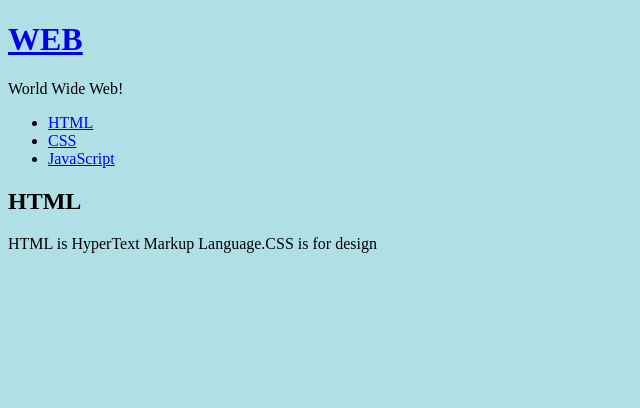
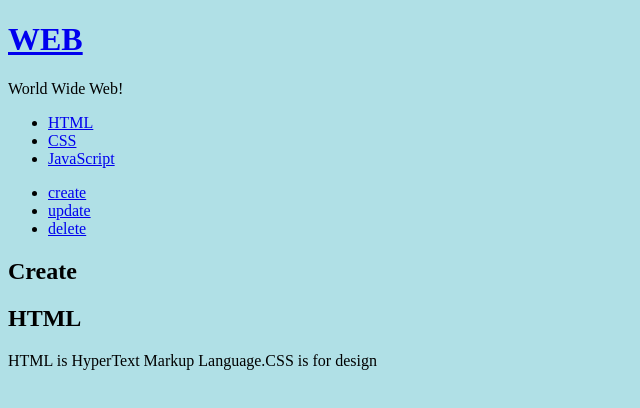
Before and after one commit to azureun/REACT-PRAC, a React (Create React App) app: page / in a window 1280 px wide. Shown: the top 408 px of the page, without its empty margins (0-640 px from the left). Built offline with nearby package versions, Linux system fonts and the light colour scheme.

Commit message:
24.12.06 / 1-19

```diff
--- a/src/App.js
+++ b/src/App.js
@@ -2,20 +2,16 @@
 import TOC from './components/TOC';
 import Content from './components/Content';
 import Subject from "./components/Subject";
+import Control from "./components/Control";
+import ReadContent from "./components/ReadContent";
+import CreateContent from "./components/CreateContent";
+
 import './App.css';
-
-
-//class Subject을 src/components/Subject.js안에 넣어 관리
-
-//TOC(Table of Content) : 목차
-//여기 있던 class TOC를 src/components/TOC.js안에 넣어 관리
-
-// Content 컴포넌트는 <article> 부분을 컴포넌트로 변환 한 것
-//class Content를 src/components/Content.js안에 넣어 관리
 
 class App extends Component {
     constructor(props){
         super(props);
+        this.max_content_id = 3;
         this.state = {  //가장 먼저 컴포넌트 초기화
             mode:'read',
             selected_content_id: 2,     //contents 리스트의 2번째 내용이 선택돼 있게 함.
@@ -30,10 +26,11 @@
     }
     render() {
         console.log('App render');
-        var _title, _desc = null;
+        var _title, _desc = null, _article = null;
         if(this.state.mode === 'welcome'){
             _title = this.state.welcome.title;
             _desc = this.state.welcome.desc;
+            _article = <ReadContent title={_title} desc={_desc}></ReadContent>
         } else if (this.state.mode === 'read') {
             var i =0;
             while(i < this.state.contents.length){
@@ -46,42 +43,55 @@
                 i = i + 1;
             }
         }
+        else if(this.state.mode === 'create'){
+            _article=<CreateContent onSubmit={function(_title, _desc){
+                this.max_content_id = this.max_content_id + 1;
+
+                //this.state.contents.push({});     //원본을 변경한다.
+                //this.state.contents.concat({});   //원본을 변경하지 않는다.
+
+                //this.state.contents.push({id:this.max_content_id, title:_title, desc:_desc});
+                //var _contents = this.state.contents.concat({id:this.max_content_id, title:this._title, desc:_desc});
+                var newContents = Array.from(this.state.contents);
+                newContents.push({id:this.max_content_id, title:_title, desc:_desc});
+                this.setState({
+                    contents:newContents
+                });
+                console.log(_title, _desc);
+            }.bind(this)}></CreateContent>
+        }
         console.log("render", this);
 
         return (
             <div className="App" style={{textAlign: 'left'}}>
                 {
-                <Subject
+                    <Subject
                     title = { this.state.subject.title }
                     sub = { this.state.subject.sub }
                     onChangePage = {function() {
                         this.setState({mode:'welcome'})
-                 }.bind(this)}
+                    }.bind(this)}
                 ></Subject>
                 }
-                {/*<header>
-                    <h1><a href="/" onClick={function(e){
-                        console.log(e);
-                        e.preventDefault();
-                        this.setState({mode: "welcome"});
-                    }.bind(this)}>{this.state.subject.title}</a></h1>
-                    {this.state.subject.sub}
-                </header> */}
-
-                {/*state값을 변경하려면
-                1. 함수 뒤에 .bind(this) 추가,
-                2. this.setState 함수 호출해서 state 값 변경*/}
 
                 <TOC
                 onChangePage = {function (id){  //실제로 클릭한 값이 n인지 확인
                     debugger;
-                    //alert("hi");
                     this.setState({
                         mode:"read",
                         selected_content_id:Number(id)
                     });
                 }.bind(this)}
                 data={this.state.contents}></TOC>
+
+                <Control onChangeMode={function (_mode) {
+                    this.setState({
+                        mode:_mode
+                    });
+                }.bind(this)}></Control>
+
+                {_article}
+                <ReadContent title={_title} desc={_desc}></ReadContent>
                 <Content title={_title} desc={_desc}></Content>
             </div>
         );
--- /dev/null
+++ b/src/components/Control.js
@@ -0,0 +1,27 @@
+import React, { Component } from "react";
+
+class Control extends Component {
+    render(){
+        console.log('Control render');
+        return (
+            <ul>
+                <li><a href="create" onClick={function(e){
+                    e.preventDefault();
+                    this.props.onChangeMode('create');
+                }.bind(this)}>create</a></li>
+
+                <li><a href="update" onClick={function(e){
+                    e.preventDefault();
+                    this.props.onChangeMode('update');
+                }.bind(this)}>update</a></li>
+
+                <li><a href="delete" onClick={function(e){
+                    e.preventDefault();
+                    this.props.onChangeMode('delete');
+                }.bind(this)} type="button" value="delete">delete</a></li>
+            </ul>
+            );
+    }
+}
+
+export default Control;
--- /dev/null
+++ b/src/components/CreateContent.js
@@ -0,0 +1,33 @@
+import React, { Component } from "react";
+
+class CreateContent extends Component{
+    render(){
+        console.log('Content render');
+        return (
+            <article>
+                <h2>Create</h2>
+                <form action="/create_process" method="post"
+                onSubmit={function(e){
+                    e.preventDefault();
+                    this.props.onSubmit(
+                        e.target.title.value,
+                        e.target.desc.value
+                    )
+                    alert('Submt!!');
+                }.bind(this)}
+                >
+                    <p><input type="text" name="title" placeholder="title"></input></p>
+                    <p>
+                        <textarea name="desc" placeholder="description"></textarea>
+                    </p>
+                    <p>
+                        <input type="submit"></input>
+                    </p>
+
+                </form>
+            </article>
+        )
+    }
+}
+
+export default CreateContent;
--- /dev/null
+++ b/src/components/ReadContent.js
@@ -0,0 +1,18 @@
+import React, { Component } from "react";
+
+class ReadContent extends Component {
+    render(){
+        console.log('Content render');
+        return (
+            <article>
+                <h2>Create</h2>
+                <form>
+
+
+                </form>
+            </article>
+        )
+    }
+}
+
+export default ReadContent;
--- a/src/components/TOC.js
+++ b/src/components/TOC.js
@@ -2,8 +2,17 @@
 
 //TOC(Table of Content) : 목차
 class TOC extends Component {
+    shouldComponentUpdate(newProps, newState){
+        console.log("==>TOC render shouldComponentUpdate",
+            newState.data,
+            this.props.data
+        );
+        if(this.props.data === newProps.data){
+            return false;
+        } return true;
+    }
     render() {
-        console.log('TOC render')
+        console.log('==>TOC render')
         var lists = [];
         var data = this.props.data;
         var i = 0;
```
